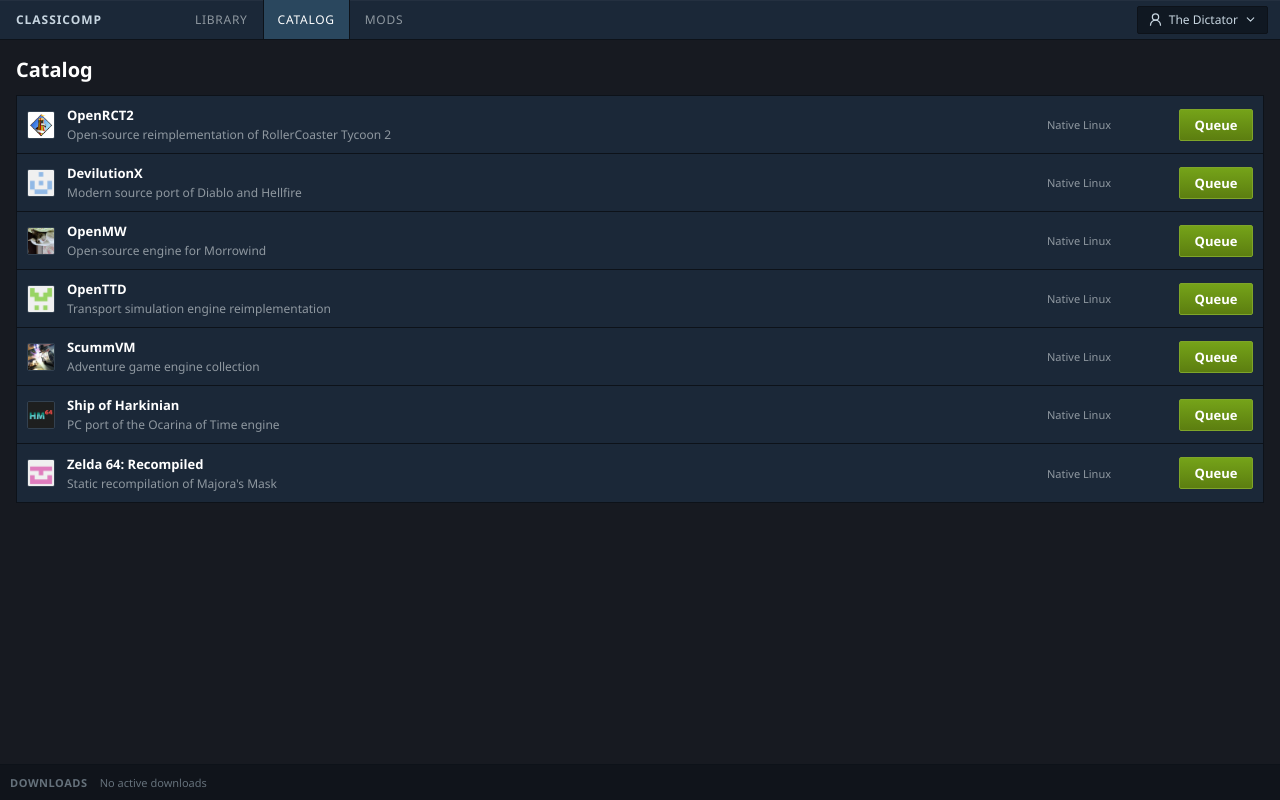
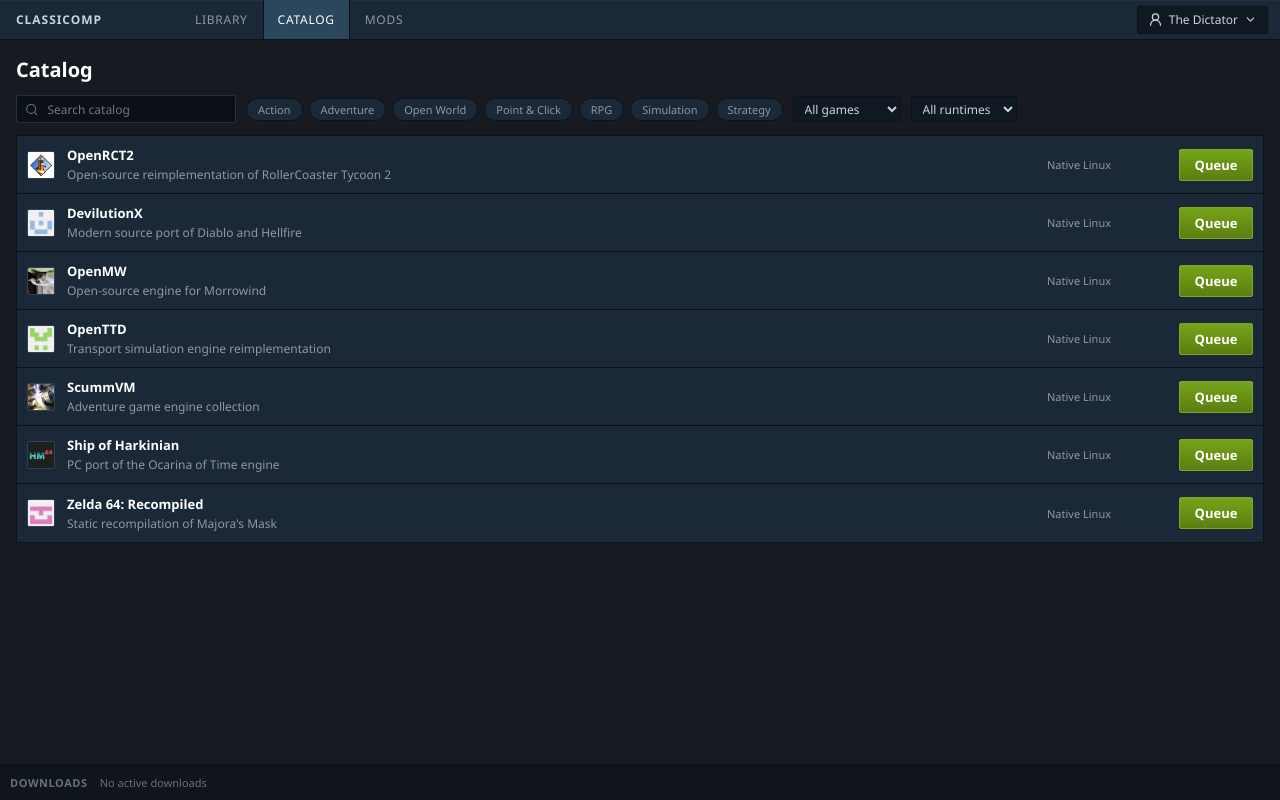
Before and after one commit to ahmedalqamzi/classicomp, a React (Vite) app: page / in a window 1280 px wide. Both pictures are taken after a click on the tab "CATALOG". Built offline with nearby package versions, Linux system fonts and the light colour scheme.

Commit message:
feat: add search, tag, and state filters to the catalog

```diff
--- a/src/styles/app.css
+++ b/src/styles/app.css
@@ -679,3 +679,53 @@
   background: var(--surface-1);
   box-shadow: 0 -8px 24px rgb(0 0 0 / 35%);
 }
+
+.catalog-filters {
+  display: flex;
+  flex-wrap: wrap;
+  gap: 10px;
+  align-items: center;
+  margin-bottom: 12px;
+}
+
+.catalog-filters .catalog-search {
+  width: 220px;
+  margin: 0;
+}
+
+.tag-chips {
+  display: flex;
+  flex-wrap: wrap;
+  gap: 6px;
+}
+
+.tag-chip {
+  padding: 3px 11px;
+  border: 1px solid var(--line);
+  border-radius: 999px;
+  background: var(--surface-1);
+  color: var(--muted);
+  font-size: 11px;
+  cursor: pointer;
+}
+
+.tag-chip:hover {
+  border-color: var(--surface-3);
+  color: var(--text-bright);
+}
+
+.tag-chip[aria-pressed="true"] {
+  border-color: var(--blue);
+  background: var(--blue);
+  color: #0b0f16;
+}
+
+.catalog-filters select {
+  height: 26px;
+  padding: 0 7px;
+  border: 1px solid var(--line);
+  border-radius: 2px;
+  background: var(--surface-2);
+  color: var(--text);
+  font-size: 12px;
+}
--- a/src/ui/catalog-view.tsx
+++ b/src/ui/catalog-view.tsx
@@ -1,3 +1,12 @@
+import { Search } from 'lucide-react';
+import { useMemo, useState } from 'react';
+import {
+  EMPTY_CATALOG_FILTERS,
+  collectRuntimes,
+  collectTags,
+  filterCatalog,
+} from '../domain/catalog';
+import type { CatalogFilters } from '../domain/catalog';
 import type { Game, LibraryEntry } from '../domain/types';
 import { GameIcon } from './game-icon';
 
@@ -8,13 +17,90 @@
 }
 
 export function CatalogView({ games, library, onQueueInstall }: CatalogViewProps) {
+  const [filters, setFilters] = useState<CatalogFilters>(EMPTY_CATALOG_FILTERS);
+  const availableTags = useMemo(() => collectTags(games), [games]);
+  const availableRuntimes = useMemo(() => collectRuntimes(games), [games]);
+  const visibleGames = useMemo(
+    () => filterCatalog(games, library, filters),
+    [games, library, filters],
+  );
+
+  function toggleTag(tag: string) {
+    setFilters((current) => ({
+      ...current,
+      tags: current.tags.includes(tag)
+        ? current.tags.filter((item) => item !== tag)
+        : [...current.tags, tag],
+    }));
+  }
+
   return (
     <section className="catalog-view" aria-labelledby="catalog-heading">
       <div className="view-heading">
         <h2 id="catalog-heading">Catalog</h2>
       </div>
+
+      <div className="catalog-filters">
+        <label className="search-field catalog-search">
+          <Search aria-hidden="true" size={15} />
+          <input
+            aria-label="Search catalog"
+            placeholder="Search catalog"
+            type="search"
+            value={filters.query}
+            onChange={(event) =>
+              setFilters((current) => ({ ...current, query: event.target.value }))
+            }
+          />
+        </label>
+        <div aria-label="Filter by tag" className="tag-chips" role="group">
+          {availableTags.map((tag) => (
+            <button
+              aria-pressed={filters.tags.includes(tag)}
+              className="tag-chip"
+              key={tag}
+              type="button"
+              onClick={() => toggleTag(tag)}
+            >
+              {tag}
+            </button>
+          ))}
+        </div>
+        <select
+          aria-label="Filter by install state"
+          value={filters.installState}
+          onChange={(event) =>
+            setFilters((current) => ({
+              ...current,
+              installState: event.target.value as CatalogFilters['installState'],
+            }))
+          }
+        >
+          <option value="all">All games</option>
+          <option value="installed">Installed</option>
+          <option value="not-installed">Not installed</option>
+        </select>
+        <select
+          aria-label="Filter by runtime"
+          value={filters.runtime}
+          onChange={(event) =>
+            setFilters((current) => ({ ...current, runtime: event.target.value }))
+          }
+        >
+          <option value="all">All runtimes</option>
+          {availableRuntimes.map((runtime) => (
+            <option key={runtime} value={runtime}>
+              {runtime}
+            </option>
+          ))}
+        </select>
+      </div>
+
+      {visibleGames.length === 0 ? (
+        <p className="empty-state">No games match these filters.</p>
+      ) : (
         <div className="catalog-table">
-        {games.map((game) => {
+          {visibleGames.map((game) => {
             const installState =
               library.find((entry) => entry.gameId === game.id)?.installState ?? 'available';
             return (
@@ -37,6 +123,7 @@
             );
           })}
         </div>
+      )}
     </section>
   );
 }
```
Also changed, not shown: 1 other file (tests, documents, lock files or other folders). Lines whose indentation alone changed are shown as unchanged.
